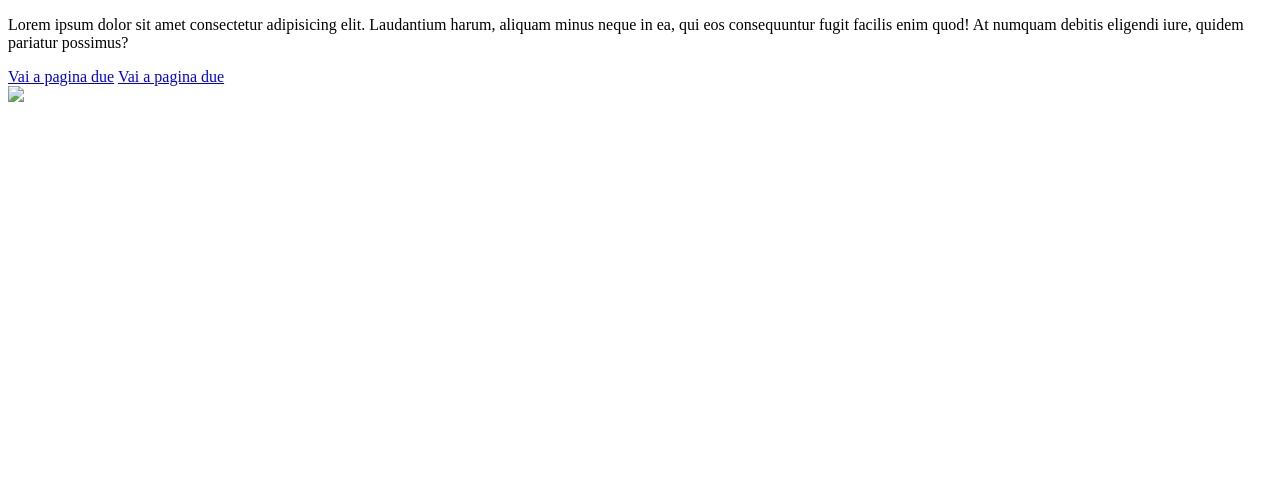
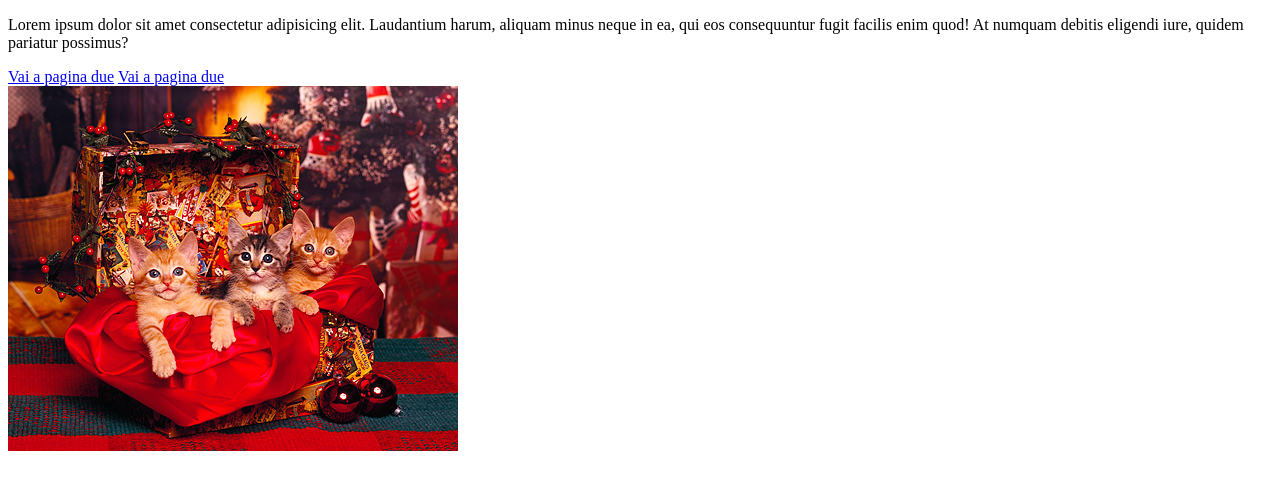
Before and after one commit to MaryEl2121/esercizio_GITHUB, a plain HTML site: page index.html in a window 1280 px wide. Drawn offline with Linux system fonts and the light colour scheme.

Commit message:
nuovo percorso immagine

```diff
--- a/index.html
+++ b/index.html
@@ -14,7 +14,7 @@
         <a href="index3.html">Vai a pagina due</a>
     </div>
     <div>
-        <img src="cat_03_rk0249_01_p.jpg">
+        <img src="img/cat_03_rk0249_01_p.jpg">
     </div>
 </body>
 </html>
```
